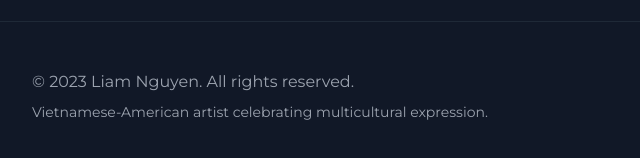
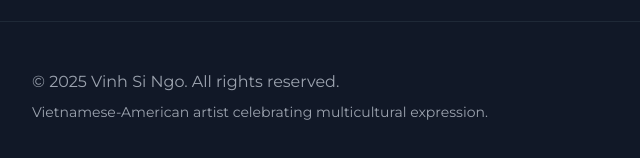
Before and after one commit to swazzout/main, a plain HTML site: page index.html in a window 1280 px wide. Shown: the part 3600-3758 px from the top of the page, 0-640 px from the left. Drawn offline with nearby package versions, Linux system fonts and the light colour scheme.

Commit message:
Update index.html

```diff
--- a/index.html
+++ b/index.html
@@ -75,7 +75,7 @@
                 </div>
                 <div class="md:w-1/2 mt-10 md:mt-0 flex justify-center" data-aos="fade-left">
                     <div class="relative">
-                        <img src="http://static.photos/people/640x360/42" alt="Liam Nguyen" class="rounded-lg shadow-2xl w-full max-w-md">
+                        <img src="http://static.photos/people/640x360/42" alt="Vinh Si Ngo" class="rounded-lg shadow-2xl w-full max-w-md">
                         <div class="absolute -bottom-5 -right-5 bg-indigo-600 p-4 rounded-lg shadow-lg">
                             <p class="text-white font-bold">Now Booking 2025</p>
                         </div>
@@ -97,7 +97,7 @@
             </div>
             <div class="md:flex md:items-center md:space-x-12">
                 <div class="md:w-1/2 mb-10 md:mb-0" data-aos="fade-right">
-                    <img src="http://static.photos/people/640x360/43" alt="Liam Nguyen performing" class="rounded-lg shadow-xl w-full">
+                    <img src="http://static.photos/people/640x360/43" alt="Vinh Si Ngo performing" class="rounded-lg shadow-xl w-full">
                 </div>
                 <div class="md:w-1/2" data-aos="fade-left">
                     <h3 class="text-2xl font-bold text-gray-900 mb-6">From Saigon to Stages Worldwide</h3>
@@ -367,7 +367,7 @@
                     </a>
                 </div>
                 <div class="mt-8 md:mt-0 md:order-1 text-center md:text-left">
-                    <p class="text-base">&copy; 2023 Liam Nguyen. All rights reserved.</p>
+                    <p class="text-base">&copy; 2025 Vinh Si Ngo. All rights reserved.</p>
                     <p class="text-sm mt-2">Vietnamese-American artist celebrating multicultural expression.</p>
                 </div>
             </div>
```
